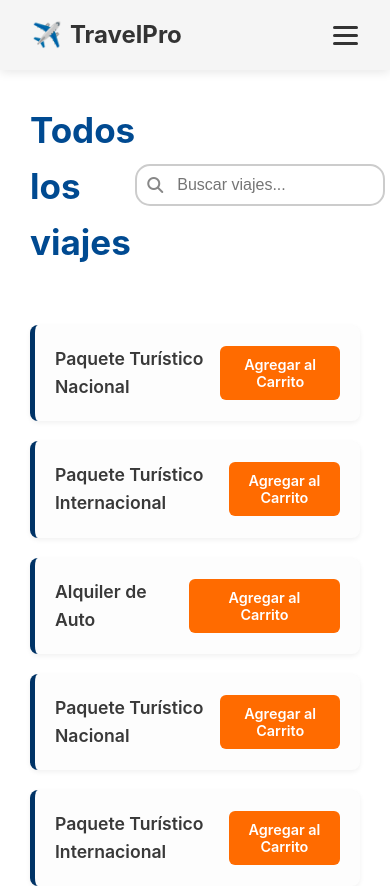
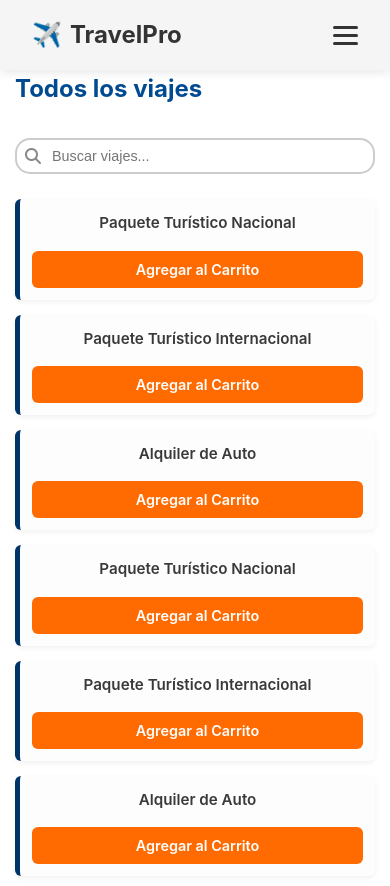
Before and after one commit to aylen990/olimpiada, a plain HTML site: page productos.html in a window 390 px wide. Shown: the top 886 px of the page. Drawn offline with Linux system fonts and the light colour scheme.

Commit message:
responsive aceptable

```diff
--- a/css/productos.css
+++ b/css/productos.css
@@ -108,3 +108,156 @@
 #product-list button:hover {
     background-color: #e65c00;
 }
+
+/* Tablets - hasta 768px */
+@media (max-width: 768px) {
+    #product-list {
+        margin: 20px auto;
+        padding: 20px;
+    }
+
+    #product-list h2 {
+        font-size: 28px;
+        padding-top: 1rem;
+        margin-bottom: 20px;
+    }
+
+    .product-list-header {
+        flex-direction: column;
+        align-items: stretch;
+        gap: 15px;
+    }
+
+    .product-list-header h2 {
+        font-size: 1.5rem;
+        text-align: center;
+    }
+
+    .search-container {
+        width: 100%;
+    }
+
+    #search {
+        width: 100%;
+        box-sizing: border-box;
+    }
+
+    #product-list li {
+        flex-direction: column;
+        align-items: stretch;
+        gap: 15px;
+        padding: 15px;
+    }
+
+    #product-list p {
+        font-size: 1rem;
+        text-align: center;
+    }
+
+    #agregar {
+        width: 100%;
+        padding: 12px 15px;
+        font-size: 1rem;
+    }
+}
+
+/* Móviles - hasta 480px */
+@media (max-width: 480px) {
+    #product-list {
+        margin: 15px auto;
+        padding: 15px;
+    }
+
+    #product-list h2 {
+        font-size: 24px;
+        padding-top: 0.5rem;
+        margin-bottom: 15px;
+        margin-top: 2rem;
+    }
+
+    .product-list-header h2 {
+        font-size: 1.3rem;
+    }
+
+    #product-list li {
+        margin-bottom: 15px;
+        padding: 12px;
+        border-radius: 6px;
+    }
+
+    #product-list p {
+        font-size: 0.95rem;
+    }
+
+    #agregar {
+        padding: 10px 12px;
+        font-size: 0.9rem;
+    }
+
+    #search {
+        font-size: 0.9rem;
+        padding: 8px 8px 8px 35px;
+    }
+
+    .search-container i {
+        left: 10px;
+    }
+}
+
+/* Móviles muy pequeños - hasta 320px */
+@media (max-width: 320px) {
+    #product-list {
+        padding: 10px;
+        margin: 10px auto;
+    }
+
+    #product-list h2 {
+        font-size: 20px;
+    }
+
+    .product-list-header h2 {
+        font-size: 1.2rem;
+    }
+
+    #product-list li {
+        padding: 10px;
+    }
+
+    #product-list p {
+        font-size: 0.9rem;
+    }
+
+    #agregar {
+        padding: 8px 10px;
+        font-size: 0.85rem;
+    }
+}
+
+/* Para pantallas muy grandes - más de 1200px */
+@media (min-width: 1200px) {
+    #product-list {
+        max-width: 1200px;
+        padding: 40px;
+    }
+
+    #product-list h2 {
+        font-size: 40px;
+    }
+
+    .product-list-header h2 {
+        font-size: 2rem;
+    }
+
+    #product-list li {
+        padding: 25px;
+    }
+
+    #product-list p {
+        font-size: 1.2rem;
+    }
+
+    #agregar {
+        padding: 12px 20px;
+        font-size: 1rem;
+    }
+}
```
Also changed, not shown: css/miCuenta.css (+7 -0 lines).
